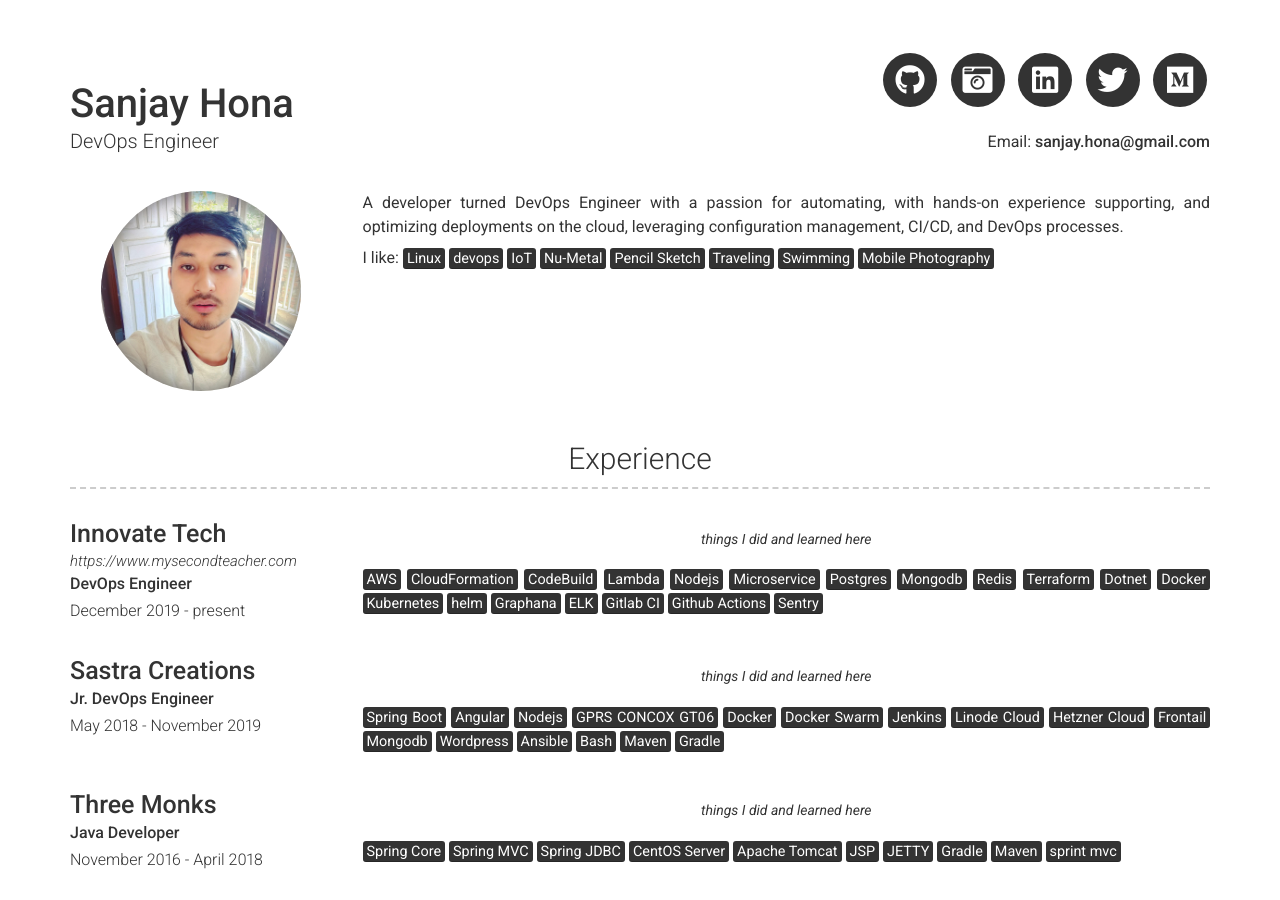
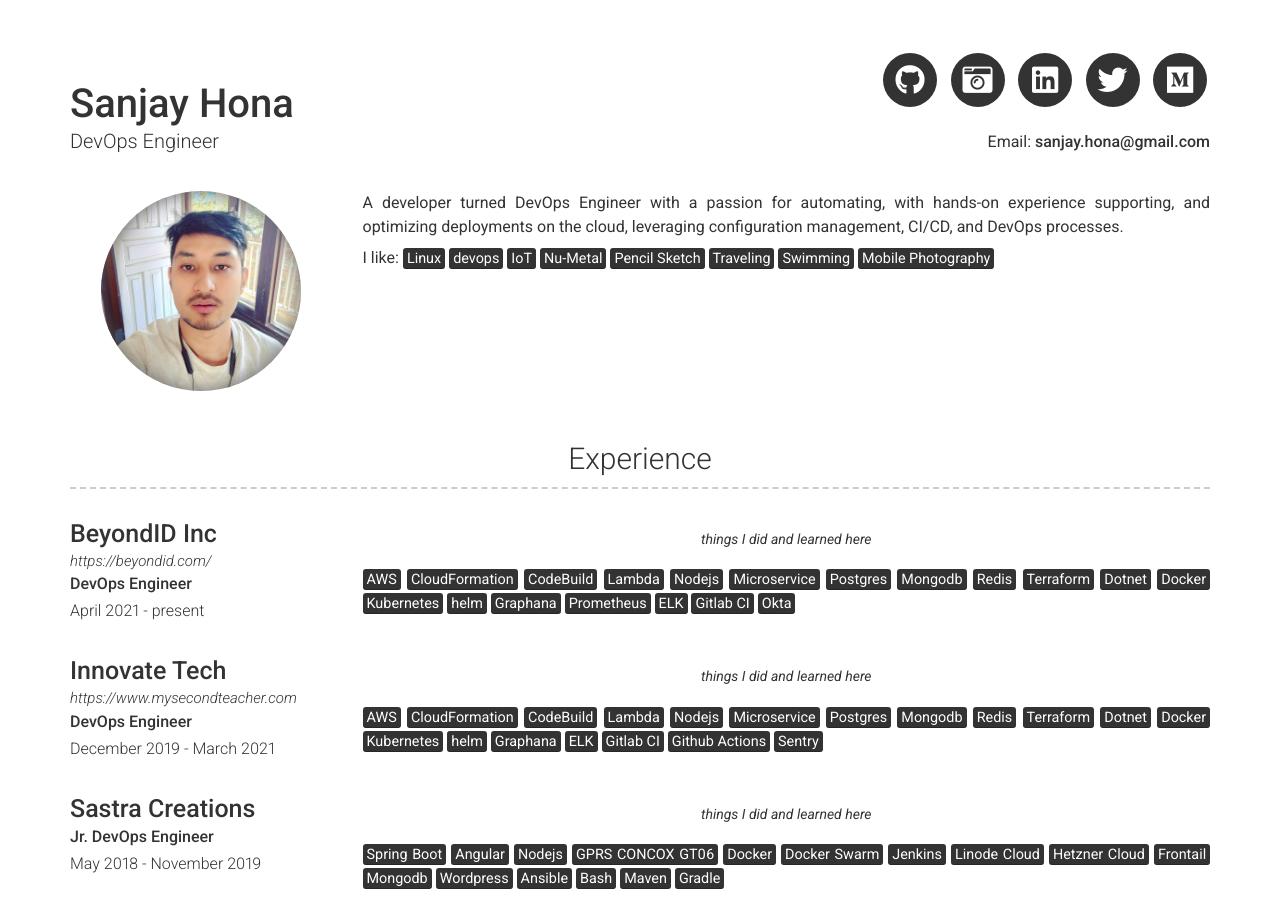
Before and after one commit to sssanjaya/sssanjaya.github.io, a Jekyll site: the page built from index.md, in a window 1280 px wide and 900 px high. Built offline with Jekyll 4.4.1, drawn with Linux system fonts in a browser that asks for light colours; nearby versions of some CDN libraries.

Commit message:
experience updated

```diff
--- a/_data/experience.yml
+++ b/_data/experience.yml
@@ -1,9 +1,37 @@
 # Experience template
+- layout: left
+  company: BeyondID Inc
+  link: https://beyondid.com/
+  job_title: DevOps Engineer
+  dates: April 2021 - present
+  quote: >
+   things I did and learned here
+  description: | # this will include new lines to allow paragraphs
+    <mark>AWS</mark>
+    <mark>CloudFormation</mark>
+    <mark>CodeBuild</mark>
+    <mark>Lambda</mark>
+    <mark>Nodejs</mark>
+    <mark>Microservice</mark>
+    <mark>Postgres</mark>
+    <mark>Mongodb</mark>
+    <mark>Redis</mark>
+    <mark>Terraform</mark>
+    <mark>Dotnet</mark>
+    <mark>Docker</mark>
+    <mark>Kubernetes</mark>
+    <mark>helm</mark>
+    <mark>Graphana</mark>
+    <mark>Prometheus</mark>
+    <mark>ELK</mark>
+    <mark>Gitlab CI</mark>
+    <mark>Okta</mark>
+
 - layout: left
   company: Innovate Tech
   link: https://www.mysecondteacher.com
   job_title: DevOps Engineer
-  dates: December 2019 - present
+  dates: December 2019 - March 2021
   quote: >
    things I did and learned here
   description: | # this will include new lines to allow paragraphs
```
